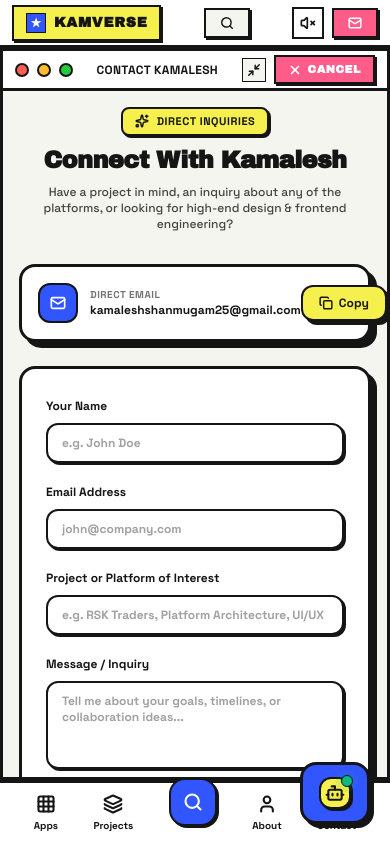
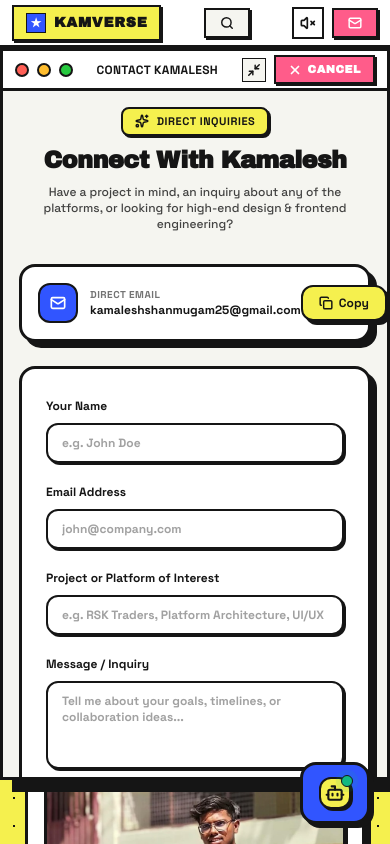
Before and after one commit to kamaleshshanmugam25-cyber/kamalesh_portfoilo, a React (Vite) app: page / in a window 390 px wide. Both pictures are taken after a click on the button 354 px from the left and 22 px from the top of the page. Built offline with nearby package versions, Linux system fonts and the light colour scheme; no server answers.

Commit message:
fix(dock): enable responsive touch magnification animation on mobile and retire static nav

```diff
--- a/src/App.jsx
+++ b/src/App.jsx
@@ -4,7 +4,6 @@ import { AmbientGlow } from './components/UI/AmbientGlow';
 import { TopStatusBar } from './components/Desktop/TopStatusBar';
 import { DesktopCanvas } from './components/Desktop/DesktopCanvas';
 import { MacDock } from './components/Dock/MacDock';
-import { MobileBottomNav } from './components/Mobile/MobileBottomNav';
 import { WindowContainer } from './components/WindowManager/WindowContainer';
 import { AppLauncherModal } from './components/Launcher/AppLauncherModal';
 import { CommandPalette } from './components/Launcher/CommandPalette';
@@ -35,13 +34,10 @@ function WorkspaceLayout() {
       {/* Movable & Maximized Desktop Window Manager */}
       <WindowContainer />
 
-      {/* Floating macOS-Style Dock (Desktop & Tablet) */}
-      <div className={`hidden md:block transition-all duration-150 ${isDockVisible ? 'opacity-100 translate-y-0' : 'opacity-0 translate-y-16 pointer-events-none'}`}>
+      {/* Floating macOS-Style Neo-Brutalist Dock (Desktop, Tablet & Mobile) */}
+      <div className={`transition-all duration-150 ${isDockVisible ? 'opacity-100 translate-y-0' : 'opacity-0 translate-y-16 pointer-events-none'}`}>
         <MacDock />
       </div>
-
-      {/* Mobile-First Bottom Navigation (Phones) */}
-      <MobileBottomNav />
 
       {/* App Launcher Search & Catalog Modal */}
       <AppLauncherModal />
--- a/src/components/Desktop/DesktopCanvas.jsx
+++ b/src/components/Desktop/DesktopCanvas.jsx
@@ -42,7 +42,7 @@ export const DesktopCanvas = () => {
   return (
     <div
       onClick={handleCanvasClick}
-      className="relative flex-1 w-full h-[calc(100vh-3rem)] overflow-y-auto lg:overflow-hidden flex flex-col justify-between p-3 sm:p-5 lg:p-6 xl:p-8"
+      className="relative flex-1 w-full h-[calc(100vh-3rem)] overflow-y-auto lg:overflow-hidden flex flex-col justify-between p-3 sm:p-5 lg:p-6 xl:p-8 pb-20 sm:pb-24 lg:pb-8"
     >
       {/* Desktop Main 3-Column Grid */}
       <div className="flex-1 flex flex-col lg:flex-row gap-5 lg:gap-6 xl:gap-8 items-center lg:items-start justify-between">
--- a/src/components/Dock/DockItem.jsx
+++ b/src/components/Dock/DockItem.jsx
@@ -1,29 +1,64 @@
-import React, { useRef, useState } from 'react';
+import React, { useRef, useState, useEffect } from 'react';
 import { motion, useSpring, useTransform } from 'framer-motion';
 
 export const DockItem = ({ mouseX, icon, label, onClick, isOpen, isActive, badge, colorClass }) => {
   const ref = useRef(null);
   const [isHovered, setIsHovered] = useState(false);
+  const [screenTier, setScreenTier] = useState('desktop');
+
+  useEffect(() => {
+    const handleResize = () => {
+      const w = typeof window !== 'undefined' ? window.innerWidth : 1024;
+      if (w < 380) {
+        setScreenTier('xs');
+      } else if (w < 640) {
+        setScreenTier('sm');
+      } else {
+        setScreenTier('desktop');
+      }
+    };
+    handleResize();
+    window.addEventListener('resize', handleResize);
+    return () => window.removeEventListener('resize', handleResize);
+  }, []);
+
+  const baseSize = screenTier === 'xs' ? 34 : screenTier === 'sm' ? 38 : 48;
+  const targetSize = screenTier === 'xs' ? 46 : screenTier === 'sm' ? 52 : 64;
+  const maxDistance = screenTier === 'xs' ? 70 : screenTier === 'sm' ? 80 : 110;
 
   const distance = useTransform(mouseX, (val) => {
-    const bounds = ref.current?.getBoundingClientRect() ?? { x: 0, width: 0 };
-    return val - bounds.x - bounds.width / 2;
+    if (val === Infinity || val === -Infinity || !ref.current) return Infinity;
+    const bounds = ref.current.getBoundingClientRect();
+    const centerX = bounds.left + bounds.width / 2;
+    return val - centerX;
   });
 
-  // macOS dock magnification effect: snappy ultra-responsive spring
-  const widthSync = useTransform(distance, [-110, 0, 110], [48, 64, 48]);
-  const width = useSpring(widthSync, { mass: 0.04, stiffness: 500, damping: 25 });
+  // Snappy ultra-responsive spring for macOS dock magnification
+  const widthSync = useTransform(
+    distance,
+    [-maxDistance, 0, maxDistance],
+    [baseSize, targetSize, baseSize]
+  );
+  const width = useSpring(widthSync, { mass: 0.04, stiffness: 520, damping: 26 });
+
+  // Icon scale spring so the icon zooms proportionally with the button
+  const iconScaleSync = useTransform(
+    distance,
+    [-maxDistance, 0, maxDistance],
+    [1, 1.25, 1]
+  );
+  const iconScale = useSpring(iconScaleSync, { mass: 0.04, stiffness: 520, damping: 26 });
 
   return (
-    <div className="relative flex flex-col items-center">
-      {/* Tooltip on hover */}
+    <div className="relative flex flex-col items-center shrink-0">
+      {/* Tooltip on hover/touch */}
       {isHovered && (
         <motion.div
           initial={{ opacity: 0, y: 6, scale: 0.96 }}
           animate={{ opacity: 1, y: 0, scale: 1 }}
           exit={{ opacity: 0, y: 3 }}
           transition={{ duration: 0.1 }}
-          className="absolute -top-11 px-2.5 py-1 rounded-lg bg-white text-[#151515] text-[11px] font-bold font-heading whitespace-nowrap shadow-brutal-sm border-2 border-[#151515] pointer-events-none z-50 tracking-tight"
+          className="absolute -top-10 px-2 py-0.5 sm:px-2.5 sm:py-1 rounded-lg bg-white text-[#151515] text-[10px] sm:text-[11px] font-bold font-heading whitespace-nowrap shadow-brutal-sm border-2 border-[#151515] pointer-events-none z-50 tracking-tight"
         >
           {label}
         </motion.div>
@@ -35,9 +70,11 @@ export const DockItem = ({ mouseX, icon, label, onClick, isOpen, isActive, badge
         style={{ width, height: width }}
         onMouseEnter={() => setIsHovered(true)}
         onMouseLeave={() => setIsHovered(false)}
+        onTouchStart={() => setIsHovered(true)}
+        onTouchEnd={() => setTimeout(() => setIsHovered(false), 500)}
         onClick={onClick}
-        whileTap={{ scale: 0.92, y: 1 }}
-        className={`relative rounded-xl flex items-center justify-center p-2 border-2 border-[#151515] transition-[box-shadow,transform,background-color] duration-100 select-none ${
+        whileTap={{ scale: 0.9 }}
+        className={`relative rounded-xl flex items-center justify-center p-1.5 sm:p-2 border-2 border-[#151515] transition-[box-shadow,background-color] duration-100 select-none ${
           colorClass || 'bg-white hover:bg-[#F5F04E]'
         } ${
           isActive
@@ -45,24 +82,27 @@ export const DockItem = ({ mouseX, icon, label, onClick, isOpen, isActive, badge
             : 'shadow-[2px_2px_0px_#151515] hover:shadow-brutal hover:-translate-y-0.5'
         }`}
       >
-        <div className="w-full h-full flex items-center justify-center">
+        <motion.div
+          style={{ scale: iconScale }}
+          className="w-full h-full flex items-center justify-center pointer-events-none"
+        >
           {icon}
-        </div>
+        </motion.div>
 
         {badge && (
-          <span className="absolute -top-1.5 -right-1.5 px-1.5 py-0.2 rounded-full text-[9px] font-extrabold font-mono bg-[#FF5C8A] text-white border border-[#151515] shadow-[1px_1px_0px_#151515]">
+          <span className="absolute -top-1.5 -right-1.5 px-1 sm:px-1.5 py-0.2 rounded-full text-[8px] sm:text-[9px] font-extrabold font-mono bg-[#FF5C8A] text-white border border-[#151515] shadow-[1px_1px_0px_#151515]">
             {badge}
           </span>
         )}
       </motion.button>
 
       {/* Active Dot Indicator underneath */}
-      <div className="h-2 mt-1 flex items-center justify-center">
+      <div className="h-1.5 sm:h-2 mt-0.5 sm:mt-1 flex items-center justify-center">
         {isOpen && (
           <motion.div
             initial={{ scale: 0 }}
             animate={{ scale: 1 }}
-            className={`w-2 h-2 rounded-full border border-[#151515] ${
+            className={`w-1.5 h-1.5 sm:w-2 sm:h-2 rounded-full border border-[#151515] ${
               isActive
                 ? 'bg-[#3155FF] shadow-[1px_1px_0px_#151515]'
                 : 'bg-[#151515]'
--- a/src/components/Dock/MacDock.jsx
+++ b/src/components/Dock/MacDock.jsx
@@ -36,7 +36,7 @@ export const MacDock = () => {
   const getAppIcon = (id) => {
     switch (id) {
       case 'rsk-traders':
-        return <Globe2 className="w-5 h-5 text-[#151515]" strokeWidth={2.2} />;
+        return <Globe2 className="w-4 h-4 sm:w-5 sm:h-5 text-[#151515]" strokeWidth={2.2} />;
       default:
         return null;
     }
@@ -52,16 +52,24 @@ export const MacDock = () => {
   };
 
   return (
-    <div className="fixed bottom-3 left-0 right-0 z-40 flex justify-center pointer-events-none">
+    <div className="fixed bottom-2 sm:bottom-3 left-0 right-0 z-40 flex justify-center pointer-events-none px-2">
       <div
-        onMouseMove={(e) => mouseX.set(e.pageX)}
+        onMouseMove={(e) => mouseX.set(e.clientX)}
         onMouseLeave={() => mouseX.set(Infinity)}
-        className="pointer-events-auto flex items-end gap-1.5 md:gap-2 px-3 py-2 rounded-2xl bg-white border-3 border-[#151515] shadow-brutal-md transition-all duration-100"
+        onTouchStart={(e) => {
+          if (e.touches && e.touches[0]) mouseX.set(e.touches[0].clientX);
+        }}
+        onTouchMove={(e) => {
+          if (e.touches && e.touches[0]) mouseX.set(e.touches[0].clientX);
+        }}
+        onTouchEnd={() => setTimeout(() => mouseX.set(Infinity), 200)}
+        onTouchCancel={() => mouseX.set(Infinity)}
+        className="pointer-events-auto flex items-end gap-1 sm:gap-1.5 md:gap-2 px-1.5 sm:px-3 py-1.5 sm:py-2 rounded-2xl bg-white border-3 border-[#151515] shadow-brutal-md max-w-[calc(100vw-0.75rem)] overflow-x-visible select-none touch-none transition-transform duration-100"
       >
         {/* Launcher icon */}
         <DockItem
           mouseX={mouseX}
-          icon={<Grid className="w-5 h-5 text-[#151515]" strokeWidth={2.4} />}
+          icon={<Grid className="w-4 h-4 sm:w-5 sm:h-5 text-[#151515]" strokeWidth={2.4} />}
           label="App Launcher"
           onClick={() => setIsLauncherOpen(true)}
           isOpen={false}
@@ -70,7 +78,7 @@ export const MacDock = () => {
         />
 
         {/* Solid Neo-Brutalist Separator */}
-        <div className="w-[2px] h-8 bg-[#151515] my-auto mx-1 shrink-0" />
+        <div className="w-[1.5px] sm:w-[2px] h-6 sm:h-8 bg-[#151515] my-auto mx-0.5 sm:mx-1 shrink-0" />
 
         {/* Flagship Live Website (RSK Traders) */}
         {APPLICATIONS.filter(app => app.id === 'rsk-traders').map((app) => {
@@ -93,12 +101,12 @@ export const MacDock = () => {
         })}
 
         {/* Solid Neo-Brutalist Separator */}
-        <div className="w-[2px] h-8 bg-[#151515] my-auto mx-1 shrink-0" />
+        <div className="w-[1.5px] sm:w-[2px] h-6 sm:h-8 bg-[#151515] my-auto mx-0.5 sm:mx-1 shrink-0" />
 
         {/* Projects Showcase */}
         <DockItem
           mouseX={mouseX}
-          icon={<Layers className="w-5 h-5 text-white" strokeWidth={2.2} />}
+          icon={<Layers className="w-4 h-4 sm:w-5 sm:h-5 text-white" strokeWidth={2.2} />}
           label="Projects Explorer"
           onClick={() => openWindow('projects-window', { title: 'Projects Explorer', type: 'projects' })}
           isOpen={!!(windows['projects-window']?.isOpen && !windows['projects-window']?.isMinimized)}
@@ -109,7 +117,7 @@ export const MacDock = () => {
         {/* Live GitHub Activity Center */}
         <DockItem
           mouseX={mouseX}
-          icon={<Activity className="w-5 h-5 text-[#151515]" strokeWidth={2.4} />}
+          icon={<Activity className="w-4 h-4 sm:w-5 sm:h-5 text-[#151515]" strokeWidth={2.4} />}
           label="GitHub Activity"
           onClick={() => openWindow('activity-window', { title: 'Live GitHub Activity Center', type: 'github-activity' })}
           isOpen={!!(windows['activity-window']?.isOpen && !windows['activity-window']?.isMinimized)}
@@ -120,7 +128,7 @@ export const MacDock = () => {
         {/* About Me */}
         <DockItem
           mouseX={mouseX}
-          icon={<User className="w-5 h-5 text-white" strokeWidth={2.2} />}
+          icon={<User className="w-4 h-4 sm:w-5 sm:h-5 text-white" strokeWidth={2.2} />}
           label="About Kamalesh"
           onClick={() => openWindow('about-window', { title: 'About Kamalesh', type: 'about' })}
           isOpen={!!(windows['about-window']?.isOpen && !windows['about-window']?.isMinimized)}
@@ -131,7 +139,7 @@ export const MacDock = () => {
         {/* Terminal */}
         <DockItem
           mouseX={mouseX}
-          icon={<Terminal className="w-5 h-5 text-[#F5F04E]" strokeWidth={2.2} />}
+          icon={<Terminal className="w-4 h-4 sm:w-5 sm:h-5 text-[#F5F04E]" strokeWidth={2.2} />}
           label="Developer Terminal"
           onClick={() => openWindow('terminal-window', { title: 'Developer Terminal', type: 'terminal' })}
           isOpen={!!(windows['terminal-window']?.isOpen && !windows['terminal-window']?.isMinimized)}
@@ -142,7 +150,7 @@ export const MacDock = () => {
         {/* Contact */}
         <DockItem
           mouseX={mouseX}
-          icon={<Mail className="w-5 h-5 text-[#151515]" strokeWidth={2.2} />}
+          icon={<Mail className="w-4 h-4 sm:w-5 sm:h-5 text-[#151515]" strokeWidth={2.2} />}
           label="Contact & Hire"
           onClick={() => openWindow('contact-window', { title: 'Contact Kamalesh', type: 'contact' })}
           isOpen={!!(windows['contact-window']?.isOpen && !windows['contact-window']?.isMinimized)}
```
